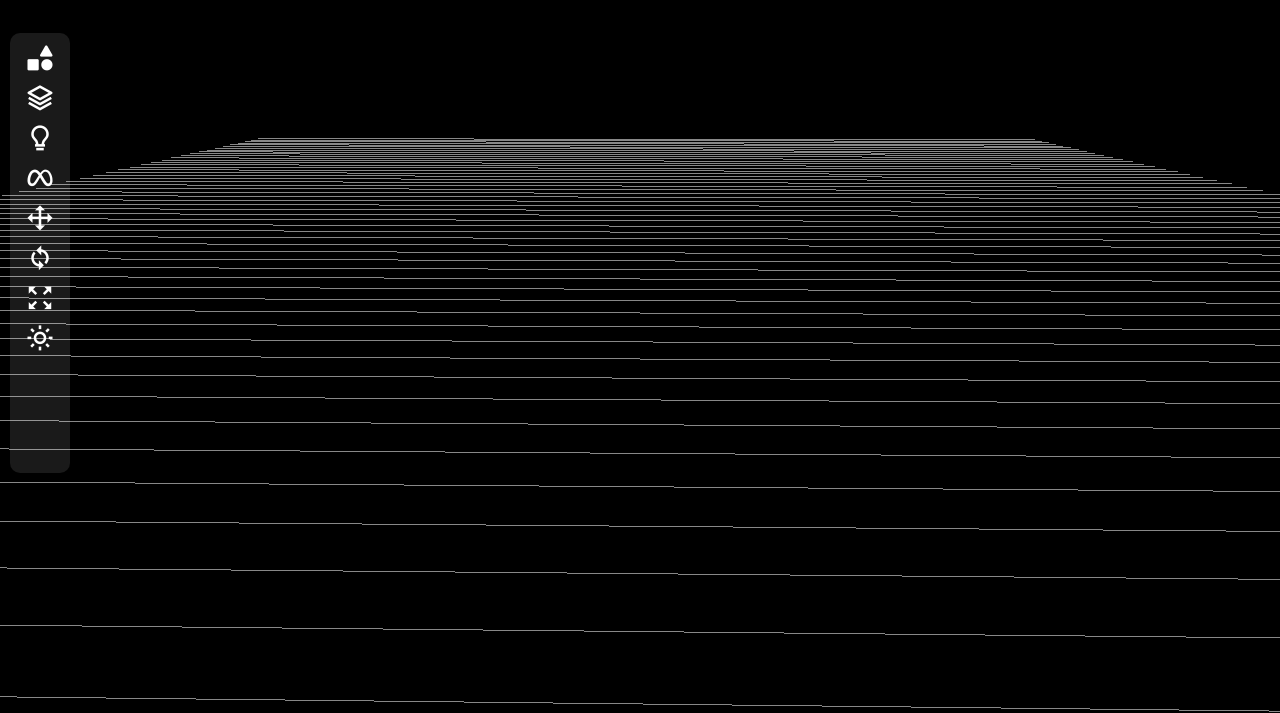
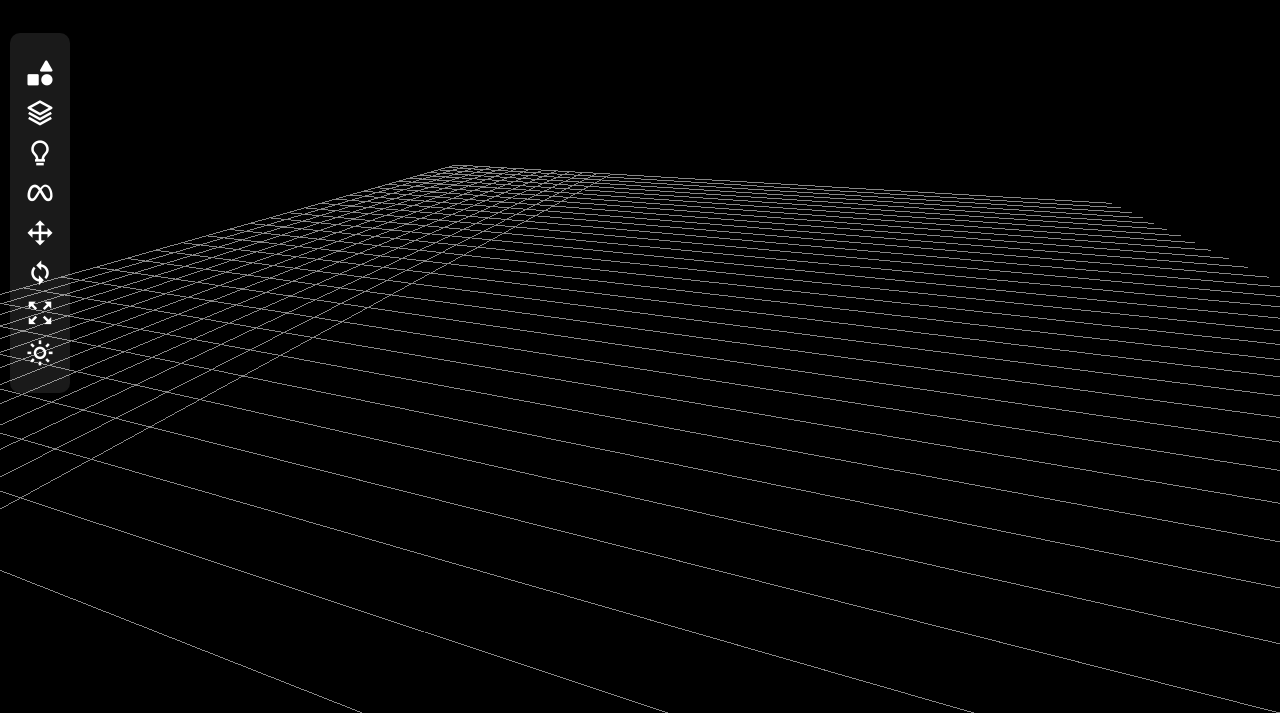
Before and after one commit to khienht/CS105.O21-KHCL, a plain HTML site: page index.html in a window 1280 px wide. Shown: the part 87-800 px from the top of the page. Drawn offline with nearby package versions, Linux system fonts and the light colour scheme.

Commit message:
adjust parameters

```diff
--- a/main.js
+++ b/main.js
@@ -32,7 +32,7 @@ function init(){
     material = new THREE.MeshBasicMaterial({color: '#ffffff'});
 
     // Camera
-    var camera_x = 1;
+    var camera_x = 30;
     var camera_y = 50;
     var camera_z = 100;
     camera = new THREE.PerspectiveCamera(75,
@@ -41,8 +41,8 @@ function init(){
     camera.lookAt(scene.position);
 
     // Grid
-    var size = 500;
-    var divisions = 80;
+    var size = 300;
+    var divisions = 40;
     var gridHelper = new THREE.GridHelper(size,divisions, 0x888888);
     scene.add(gridHelper);
 
@@ -112,7 +112,8 @@ function init(){
 
     // Init plane for showing shadow
 	const planeGeo = new THREE.PlaneGeometry(size, size);
-	const planeMat = new THREE.MeshPhongMaterial({
+	const planeMat = new THREE.MeshStandardMaterial({
+        // color: "#15151e",
 		side: THREE.DoubleSide,
 	});
 	{
@@ -120,6 +121,7 @@ function init(){
 		meshPlane.receiveShadow = true;
 		meshPlane.rotation.x = -Math.PI / 2;
 	}
+    // gridHelper.add(meshPlane);
 
     // Light
 	light = new THREE.AmbientLight("#FFFFFF", 0.5);
@@ -223,6 +225,7 @@ function removeGeometry(){
         gui.remove(objColorGUI);
         transControls.detach();
         renderer.render(scene, camera);
+        RemoveAllAnimation();
     } else {
         console.log("Mesh không tồn tại trong scene.");
     }
--- a/style.css
+++ b/style.css
@@ -51,6 +51,10 @@ body.dark{
     margin-top: 10px;
 }
 
+.bxs-shapes {
+    margin-top: 0px;
+}
+
 .btn.click span:before {
     content: '\f00d';
 }
@@ -58,13 +62,17 @@ body.dark{
 .sidebar {
     position: fixed;
     width: 60px;
-    height: 55%;
+    /* height: 55%; */
+    height: 360px;
     background: var(--sidebar-color);
     /* box-shadow: 0 0 6px rgba(255, 255, 255, 0.1);; */
     transition: left 0.4s ease;
     margin-top: 120px;
     margin-left: 10px;
     border-radius: 10px;
+    display: flex;
+    flex-direction: column;
+    justify-content: center;
 }
 
 nav ul li {
@@ -133,7 +141,7 @@ nav ul ul {
     position: absolute;
     display: none;
     left: 70px;
-    width: 90px;
+    width: 120px;
     background-color: transparent;
 }
 
```
